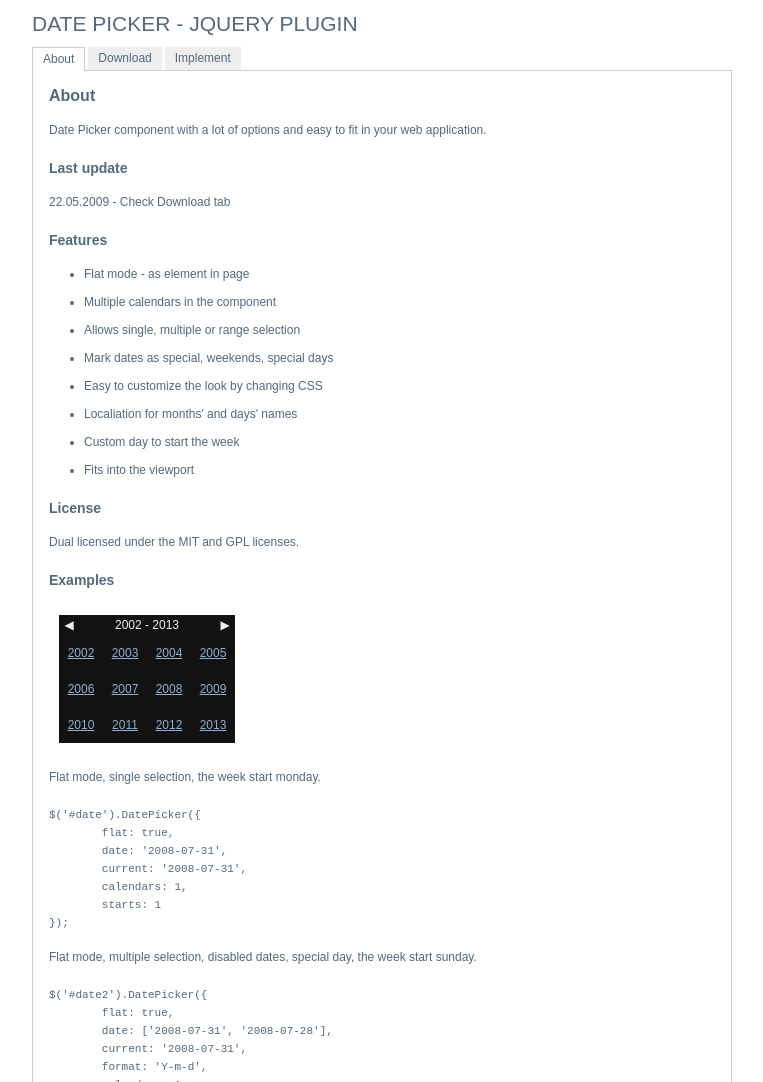
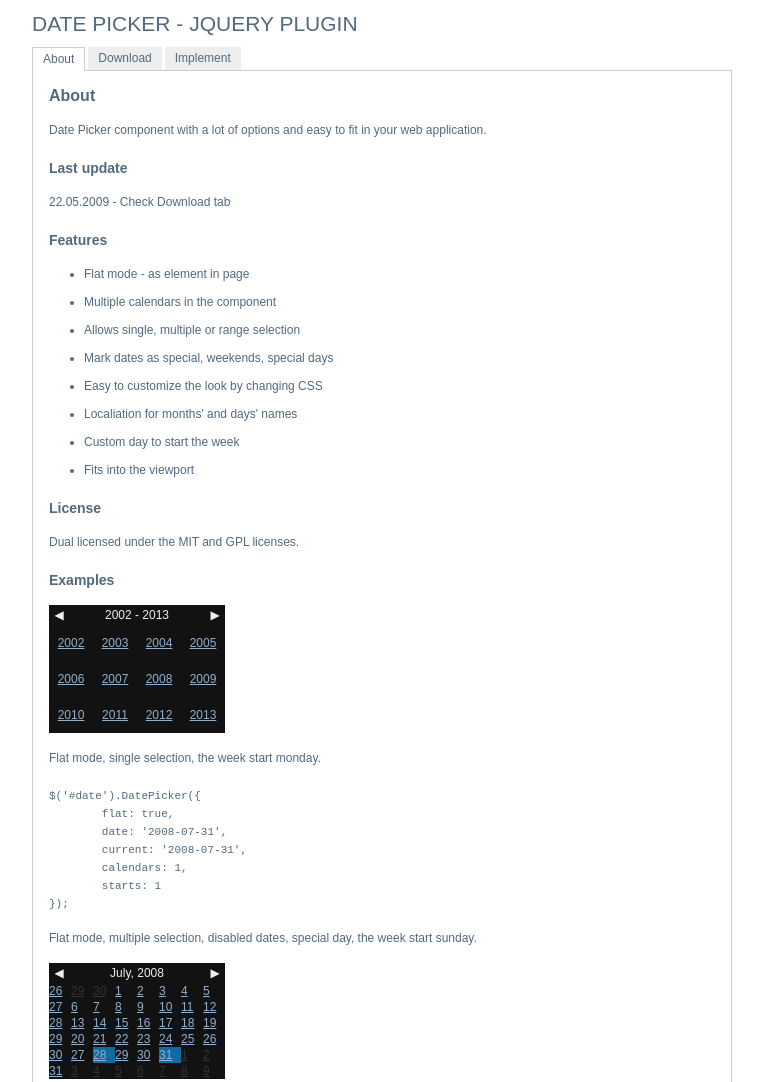
Before and after one commit to nazar-pc/PickMeUp, a plain HTML site: page index.html in a window 1280 px wide. Shown: the top 1082 px of the page, without its empty margins (258-1021 px from the left). Drawn offline with Linux system fonts and the light colour scheme.

Commit message:
Size calculation fix, container removed

```diff
--- a/css/datepicker.css
+++ b/css/datepicker.css
@@ -1,25 +1,18 @@
 .datepicker {
+	background: #121212;
 	font-family: Arial, Helvetica, sans-serif;
 	font-size: 12px;
-	width: 196px;
-	height: 147px;
 	position: absolute;
 	cursor: default;
 	top: 0;
 	left: 0;
 	display: none;
 }
-.datepickerContainer {
-	background: #121212;
-	position: absolute;
-	top: 10px;
-	left: 10px;
-}
 .datepickerHidden {
 	display: none;
 }
-.datepicker table {
-	border-collapse:collapse;
+.pmu-instance {
+	display: inline-block;
 }
 .datepicker [data-pmu-button] {
 	color: #eee;
--- a/css/layout.css
+++ b/css/layout.css
@@ -189,13 +189,11 @@
 	background: #B9B9B9;
 }
 #widgetCalendar .datepicker {
+	background: transparent !important;
 	position: absolute;
 	bottom: 0;
 	top: auto;
 }
-#widgetCalendar .datepickerContainer {
-	background: transparent !important;
-}
 #widgetCalendar .datepicker a:hover{
 	color: #b6f063;
 }
--- a/js/datepicker.js
+++ b/js/datepicker.js
@@ -14,7 +14,7 @@
 				days: 'datepickerViewDays'
 			},
 			tpl = {
-				wrapper: '<div class="datepicker"><div class="datepickerContainer"></div></div>',
+				wrapper: '<div class="datepicker"></div>',
 				head: [
 					'<div class="pmu-instance">',
 						'<nav>' +
@@ -35,7 +35,8 @@
 									'<th><span><%=day7%></span></th>',
 								'</tr>',
 							'</thead>',
-					'</table></div>'
+						'</table>' +
+					'</div>'
 				],
 				days: [
 					'<tbody class="datepickerDays">',
@@ -440,18 +441,13 @@
 			layout = function (el) {
 				var options = $(el).data('datepicker');
 				var cal = $('#' + options.id);
-				if (!options.extraHeight) {
-					var divs = $(el).find('div');
-					options.extraHeight = divs.get(0).offsetHeight + divs.get(1).offsetHeight;
-					options.extraWidth = divs.get(2).offsetWidth + divs.get(3).offsetWidth;
-				}
-				var tbl = cal.find('table:first').get(0);
-				var width = tbl.offsetWidth;
-				var height = tbl.offsetHeight;
+				var tbl = cal.find('.pmu-instance');
+				var width = 0;
+				tbl.each(function () {
+					width	+= $(this).outerWidth();
+				});
+				var height = tbl.outerHeight();
 				cal.css({
-					width: width + options.extraWidth + 'px',
-					height: height + options.extraHeight + 'px'
-				}).find('div.datepickerContainer').css({
 					width: width + 'px',
 					height: height + 'px'
 				});
@@ -749,8 +745,7 @@
 								});
 						}
 						cal
-							.addClass(views[options.view])
-							.find('.datepickerContainer').append(html);
+							.addClass(views[options.view]).append(html);
 						fill(cal);
 						if (options.flat) {
 							cal.appendTo(this).show().css('position', 'relative');
```
Lines whose indentation alone changed are shown as unchanged.
